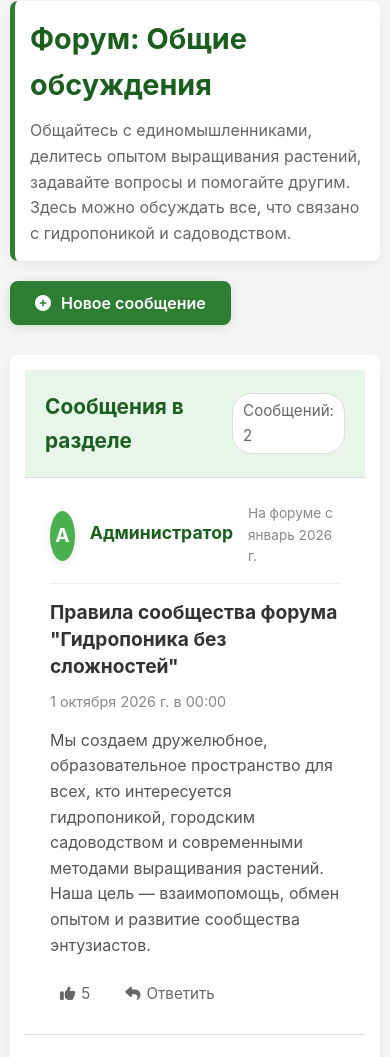
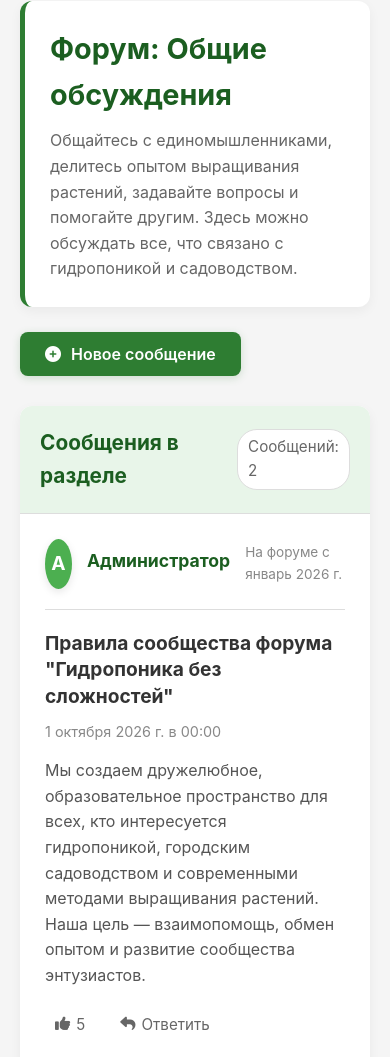
Before and after one commit to Maksimf71/hydrohelper-Forum, a plain HTML site: page index.html in a window 390 px wide. Shown: the part 340-1397 px from the top of the page. Drawn offline with Linux system fonts and the light colour scheme.

Commit message:
index.html

```diff
--- a/index.html
+++ b/index.html
@@ -797,45 +797,6 @@
                 gap: 30px;
             }
         }
-        /* СРОЧНЫЕ исправления для мобильных */
-@media (max-width: 768px) {
-    body {
-        overflow-x: hidden;
-        width: 100%;
-    }
-
-    main {
-        padding: 0 10px !important;
-    }
-
-    .forum-header, .messages-container, .add-message-container {
-        border-radius: 8px;
-        padding: 15px;
-        margin-bottom: 20px;
-    }
-
-    /* Исправляем горизонтальную прокрутку */
-    .message-item {
-        display: flex;
-        flex-direction: column;
-        width: 100%;
-        overflow: hidden;
-    }
-
-    .message-author {
-        width: 100%;
-        flex-direction: row;
-        align-items: center;
-        padding-bottom: 15px;
-        margin-bottom: 15px;
-        border-bottom: 1px solid #eee;
-    }
-
-    .message-content {
-        width: 100%;
-        padding-left: 0;
-    }
-}
     </style>
 </head>
 <body>
```
